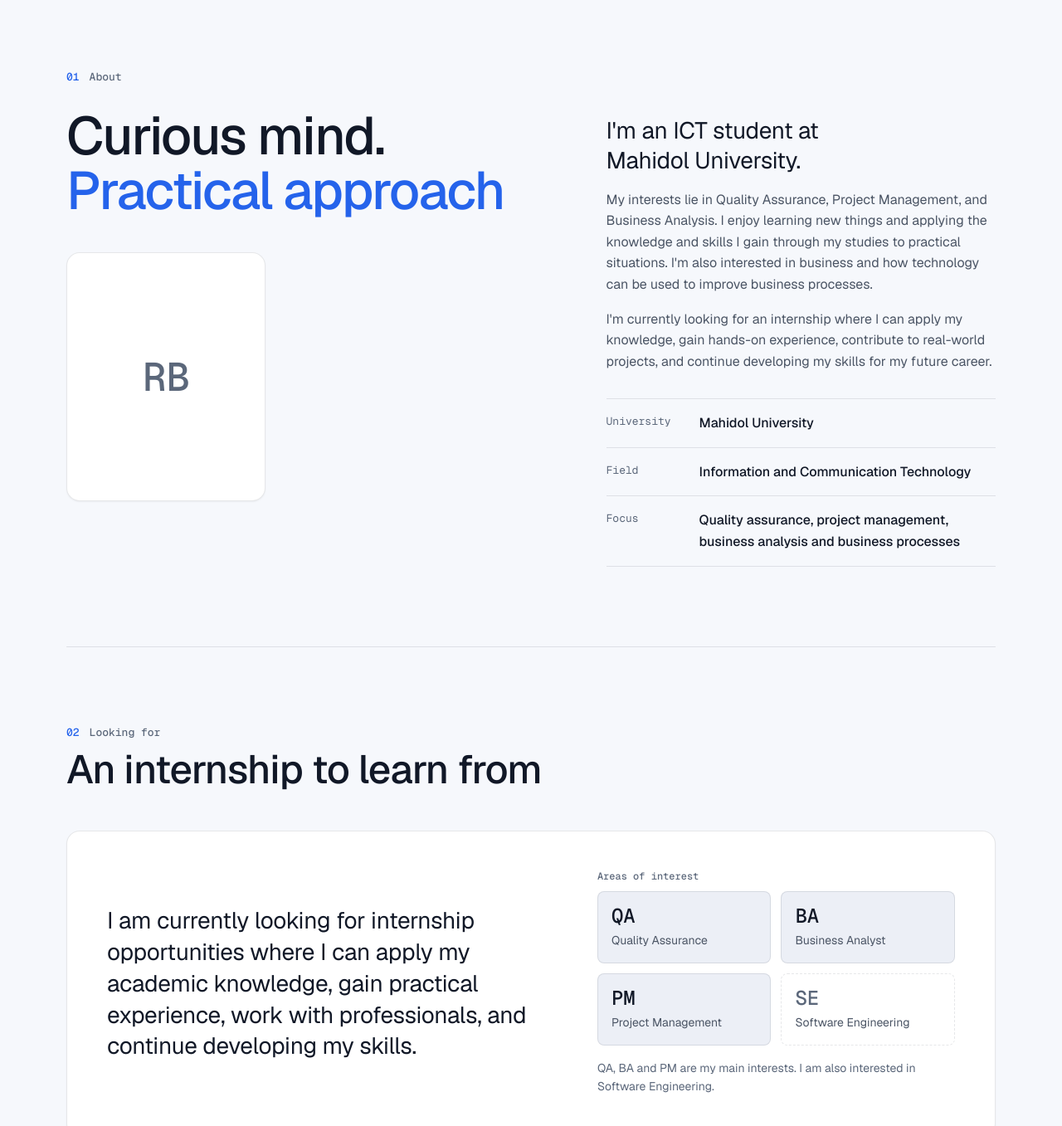
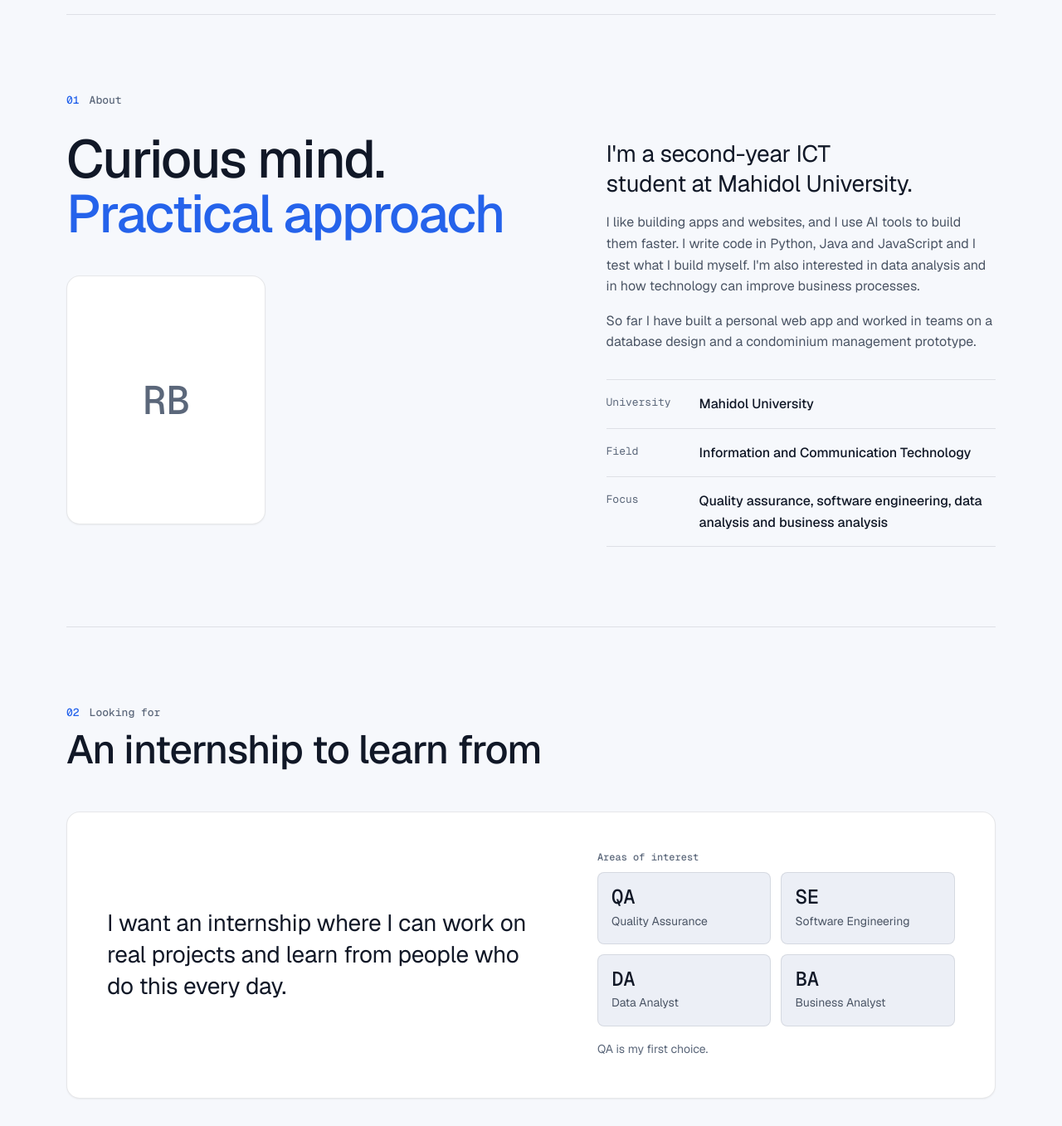
Before and after one commit to rawinan-txt/Rawinan-portfolio2, a plain HTML site: page index.html in a window 1280 px wide. Shown: the part 660-2017 px from the top of the page at 83% size. Drawn offline with nearby package versions, Linux system fonts and the light colour scheme.

Commit message:
Add files via upload

```diff
--- a/css/styles.css
+++ b/css/styles.css
@@ -281,3 +281,4 @@ dialog[open]{animation:pop .2s var(--ease);display:flex;flex-direction:column}
   html{scroll-behavior:auto}
   *,*::before,*::after{animation-duration:.001ms!important;animation-delay:0s!important;transition-duration:.001ms!important}
 }
+.t-body .tech-label{margin-top:16px}
--- a/index.html
+++ b/index.html
@@ -3,7 +3,7 @@
 <head>
 <meta charset="utf-8">
 <meta name="viewport" content="width=device-width,initial-scale=1,viewport-fit=cover">
-<meta name="description" content="Portfolio of Rawinan Bunsai, an ICT student at Mahidol University looking for an internship in QA, BA, PM or software engineering.">
+<meta name="description" content="Portfolio of Rawinan Bunsai, an ICT student at Mahidol University looking for a QA internship, or one in software engineering, data analysis or business analysis.">
 
 <title>Rawinan Bunsai Portfolio</title>
 <link rel="preconnect" href="https://fonts.googleapis.com">
@@ -41,7 +41,7 @@
       <div class="eyebrow rise">Mahidol University</div>
       <h1 class="rise d1">Rawinan Bunsai<span>Second-year ICT student</span></h1>
       <p class="thai rise d1">รวินันท์ บุญใส่</p>
-      <p class="lead rise d2">I study Information and Communication Technology at Mahidol University, and I am looking for an internship in QA, BA, PM or software engineering.</p>
+      <p class="lead rise d2">I'm looking for a QA internship, or one in software engineering, data analysis or business analysis. I write code in Python, Java and JavaScript, build apps and websites with AI tools, and test what I build myself.</p>
       <div class="cta rise d3">
         <a class="btn primary" href="#projects" data-nav>View my projects <svg viewBox="0 0 24 24"><path d="M12 5v14M6 13l6 6 6-6"/></svg></a>
         <a class="btn ghost" href="#contact" data-nav>Contact me</a>
@@ -53,7 +53,7 @@
         <div class="row"><dt>name</dt><dd>Rawinan Bunsai</dd></div>
         <div class="row"><dt>field</dt><dd>Information and Communication Technology</dd></div>
         <div class="row"><dt>university</dt><dd>Mahidol University</dd></div>
-        <div class="row"><dt>career interests</dt><dd><span class="tags"><span class="tag" title="Quality Assurance">QA</span><span class="tag" title="Business Analyst">BA</span><span class="tag" title="Project Manager">PM</span><span class="tag alt" title="Software Engineer (secondary interest)">SE</span></span></dd></div>
+        <div class="row"><dt>career interests</dt><dd><span class="tags"><span class="tag" title="Quality Assurance">QA</span><span class="tag" title="Software Engineering">SE</span><span class="tag" title="Data Analyst">DA</span><span class="tag" title="Business Analyst">BA</span></span></dd></div>
         <div class="row"><dt>status</dt><dd><span class="dot"></span>Open to internship</dd></div>
       </dl>
     </div></div>
@@ -67,13 +67,13 @@
         <div class="photo" role="img" aria-label="Profile photo placeholder"><span>RB</span></div>
       </div>
       <div class="a-right">
-        <p class="a-intro">I'm an ICT student at Mahidol University.</p>
-        <p>My interests lie in Quality Assurance, Project Management, and Business Analysis. I enjoy learning new things and applying the knowledge and skills I gain through my studies to practical situations. I'm also interested in business and how technology can be used to improve business processes.</p>
-        <p>I'm currently looking for an internship where I can apply my knowledge, gain hands-on experience, contribute to real-world projects, and continue developing my skills for my future career.</p>
+        <p class="a-intro">I'm a second-year ICT student at Mahidol University.</p>
+        <p>I like building apps and websites, and I use AI tools to build them faster. I write code in Python, Java and JavaScript and I test what I build myself. I'm also interested in data analysis and in how technology can improve business processes.</p>
+        <p>So far I have built a personal web app and worked in teams on a database design and a condominium management prototype.</p>
       <dl class="summary">
         <div><dt>University</dt><dd>Mahidol University</dd></div>
         <div><dt>Field</dt><dd>Information and Communication Technology</dd></div>
-        <div><dt>Focus</dt><dd>Quality assurance, project management, business analysis and business processes</dd></div>
+        <div><dt>Focus</dt><dd>Quality assurance, software engineering, data analysis and business analysis</dd></div>
       </dl>
       </div>
     </div>
@@ -82,16 +82,16 @@
   <section id="looking">
     <div class="sec-head"><div class="eyebrow">Looking for</div><h2>An internship to learn from</h2></div>
     <div class="look">
-      <p class="look-lead">I am currently looking for internship opportunities where I can apply my academic knowledge, gain practical experience, work with professionals, and continue developing my skills.</p>
+      <p class="look-lead">I want an internship where I can work on real projects and learn from people who do this every day.</p>
       <div>
         <div class="tech-label">Areas of interest</div>
         <ul class="areas">
           <li><b>QA</b><span>Quality Assurance</span></li>
+          <li><b>SE</b><span>Software Engineering</span></li>
+          <li><b>DA</b><span>Data Analyst</span></li>
           <li><b>BA</b><span>Business Analyst</span></li>
-          <li><b>PM</b><span>Project Management</span></li>
-          <li class="alt"><b>SE</b><span>Software Engineering</span></li>
         </ul>
-        <p class="areas-note">QA, BA and PM are my main interests. I am also interested in Software Engineering.</p>
+        <p class="areas-note">QA is my first choice.</p>
       </div>
     </div>
   </section>
@@ -115,6 +115,8 @@
           <h3>Mahidol University</h3>
           <p>Faculty of Information and Communication Technology</p>
           <div class="tags"><span class="tag">Current student</span><span class="tag">Year 2</span></div>
+          <div class="tech-label">Relevant courses</div>
+          <div class="tags"><span class="tag">Software Engineering</span><span class="tag">Database Systems</span><span class="tag">Data Structures</span><span class="tag">Applied Statistics for Computing</span><span class="tag">Web Technologies and Applications</span><span class="tag">Advanced Programming (Java)</span><span class="tag">Programming Fundamentals (Python)</span></div>
         </div>
       </li>
       <li>
--- a/js/data.js
+++ b/js/data.js
@@ -6,11 +6,11 @@ var PROFILE = {
 };
 
 var SKILLS = [
-  {t:"Programming", tags:["Python","Java"]},
+  {t:"Programming", tags:["Python","Java","JavaScript"]},
   {t:"Web Development", tags:["HTML","CSS","JavaScript"]},
   {t:"Database", tags:["MySQL","ER / EER Modelling","Relational Database Design"]},
-  {t:"Analysis & Documentation", tags:["Business Process Analysis","Business Rules","Technical Documentation"]},
-  {t:"Tools", tags:["Git","GitHub","VS Code","AI Tools"]}
+  {t:"Analysis & Documentation", tags:["Business Process Analysis","Business Rules","Technical Documentation","Applied Statistics"]},
+  {t:"Tools", tags:["Git","GitHub","VS Code","Figma","AI coding tools"]}
 ];
 
 var REPO_BASE = "https://github.com/rawinan-txt/";
```
Also changed, not shown: 1 other file.
